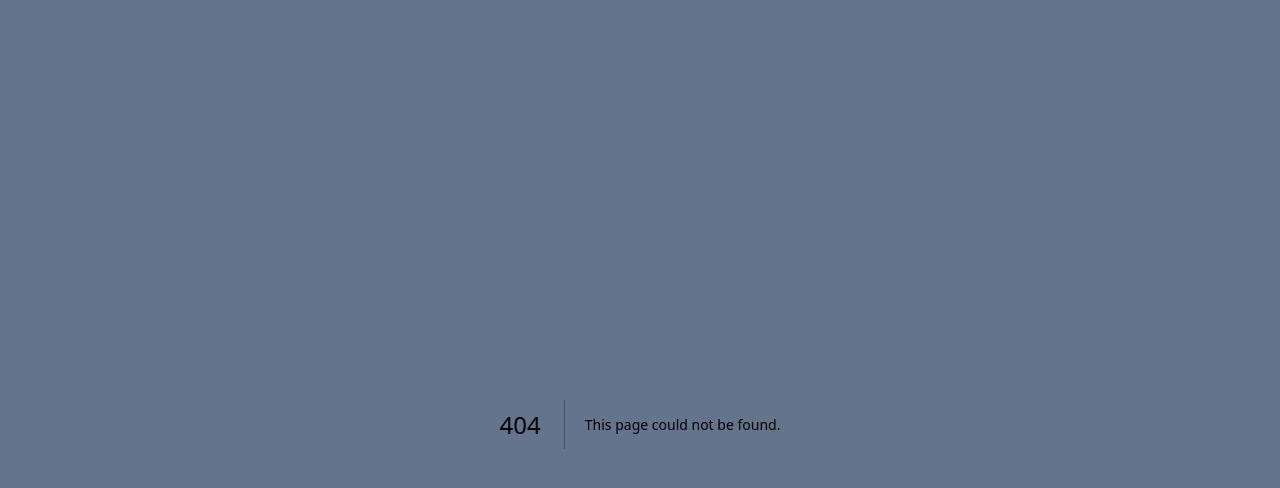
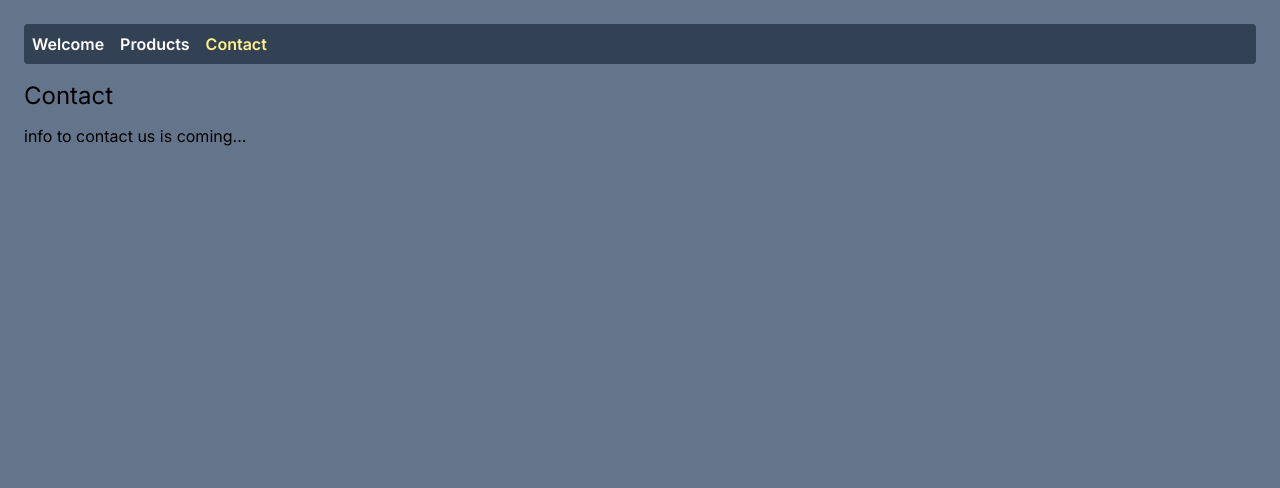
Before and after one commit to edwardtanguay/et781-nextjs-ecommerce-site, a Next.js app: page /contact in a window 1280 px wide. Before the commit this address had no page. Shown: the top 488 px of the page. Built offline with nearby package versions, Linux system fonts and the light colour scheme.

Commit message:
nav bar works with welcome bug

```diff
--- /dev/null
+++ b/src/app/contact/page.tsx
@@ -0,0 +1,8 @@
+export default function Contact() {
+	return (
+		<main>
+			<h1 className="text-2xl mb-3">Contact</h1>
+			<p>info to contact us is coming...</p>
+		</main>
+	);
+}
--- a/src/app/layout.tsx
+++ b/src/app/layout.tsx
@@ -1,6 +1,7 @@
 import type { Metadata } from "next";
 import { Inter } from "next/font/google";
 import "./globals.css";
+import { Nav } from "@/components/Nav";
 
 const inter = Inter({ subsets: ["latin"] });
 
@@ -16,7 +17,10 @@ export default function RootLayout({
 }>) {
 	return (
 		<html lang="en">
-    <body className={`${inter.className} bg-slate-500 p-6`}>{children}</body>
+			<body className={`${inter.className} bg-slate-500 p-6`}>
+    <Nav/>
+				{children}
+			</body>
 		</html>
 	);
 }
--- /dev/null
+++ b/src/components/Nav.tsx
@@ -0,0 +1,50 @@
+"use client";
+import Link from "next/link";
+import { useSelectedLayoutSegment } from "next/navigation";
+
+export const Nav = () => {
+	const activeSegment = useSelectedLayoutSegment();
+
+	return (
+		<nav>
+			<ul className="flex gap-4 bg-slate-700 text-white p-2 font-semibold rounded mb-4">
+				<li>
+					<Link
+						href="/"
+						className={
+							activeSegment === "(welcome)"
+								? "text-yellow-200"
+								: ""
+						}
+					>
+						Welcome
+					</Link>
+				</li>
+				<li>
+					<Link
+						href="/products"
+						className={
+							activeSegment === "products"
+								? "text-yellow-200"
+								: ""
+						}
+					>
+						Products
+					</Link>
+				</li>
+				<li>
+					<Link
+						href="/contact"
+						className={
+							activeSegment === "contact"
+								? "text-yellow-200"
+								: ""
+						}
+					>
+						Contact
+					</Link>
+				</li>
+			</ul>
+		</nav>
+	);
+};
```
Lines whose indentation alone changed are shown as unchanged.
